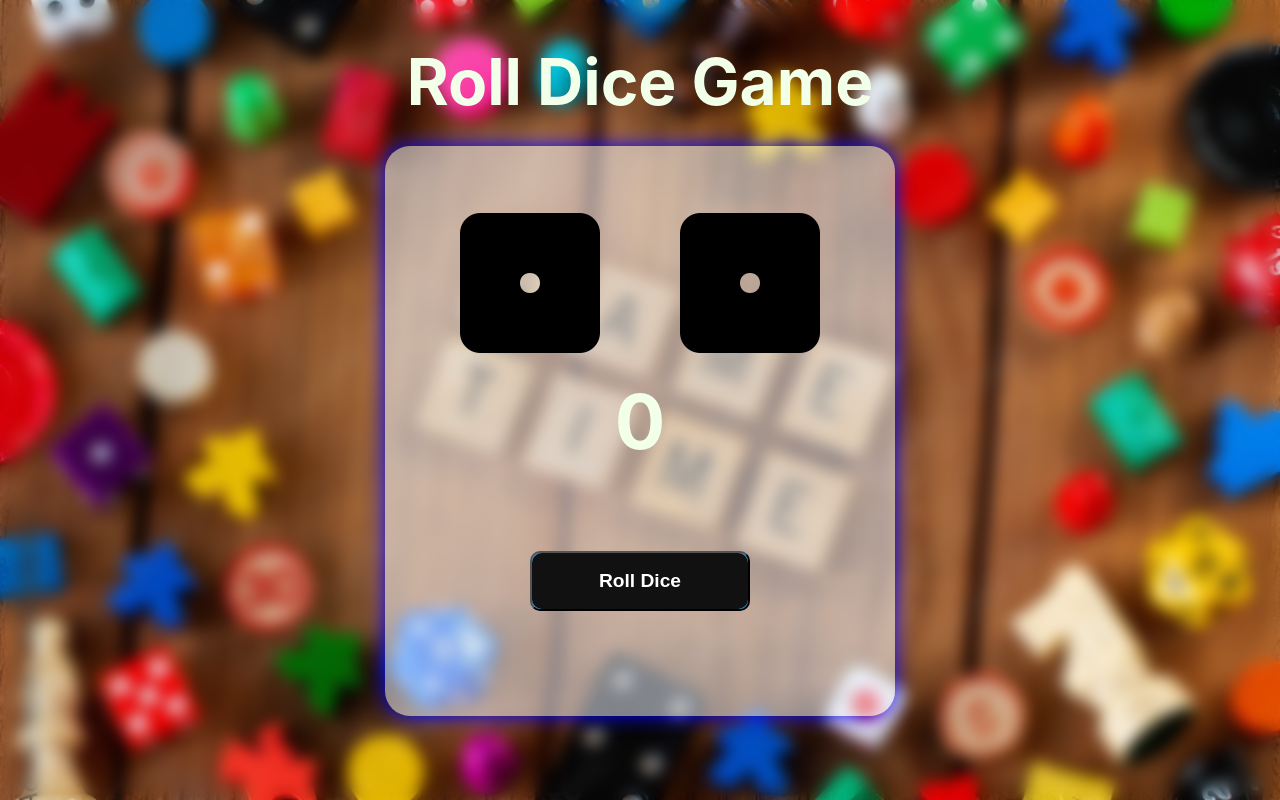
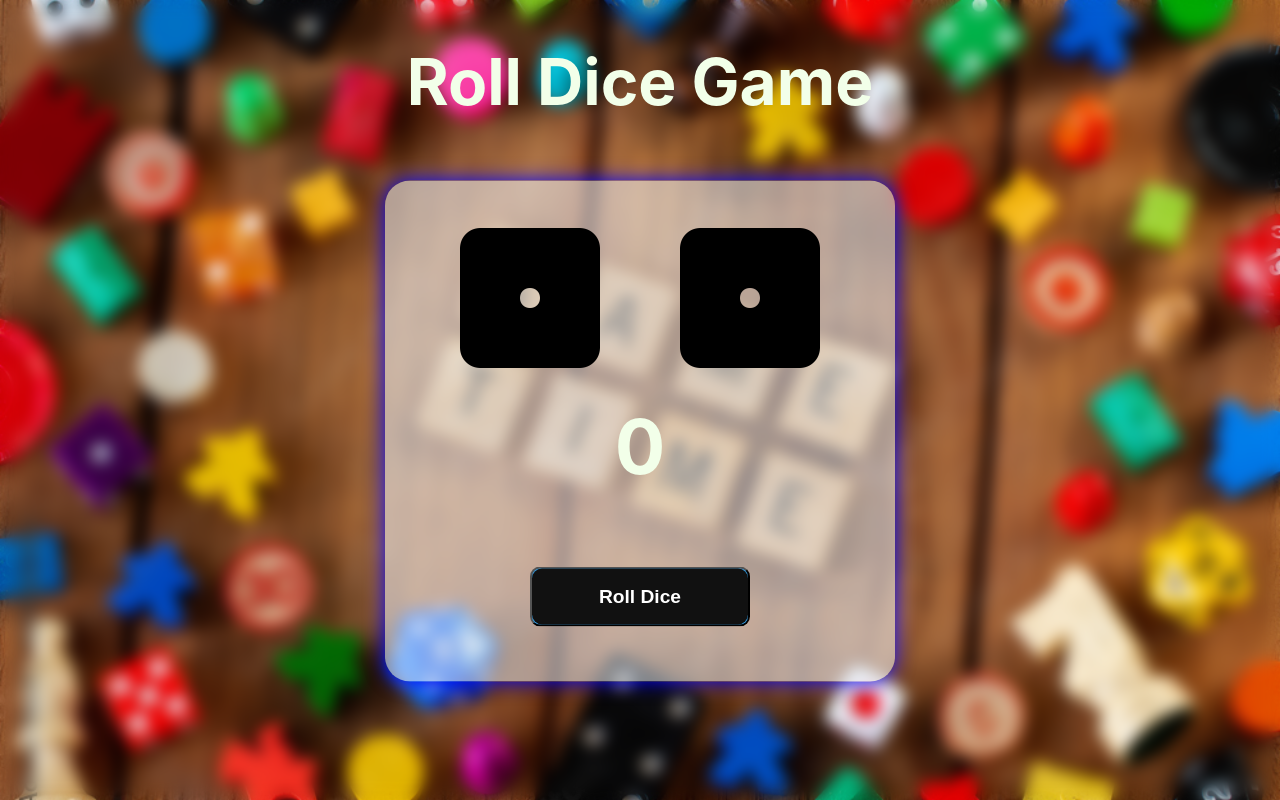
Before and after one commit to thesoftwareengr/Dice-Game-React, a React (Create React App) app in the folder dice-game/: page / in a window 1280 px wide. Built offline with nearby package versions, Linux system fonts and the light colour scheme.

Commit message:
Update RollDice.css
update Design

```diff
--- a/dice-game/src/RollDice.css
+++ b/dice-game/src/RollDice.css
@@ -80,7 +80,7 @@ h1 {
 
 }
 .RollDice {
-    margin: 50px;
+    margin-top: 20px;
   text-align: center;
 
 
@@ -119,7 +119,6 @@ h1 {
 
 
 .button {
-      margin-top: 3%;
     width: 220px;
     height: 60px;
     outline: none;
```
